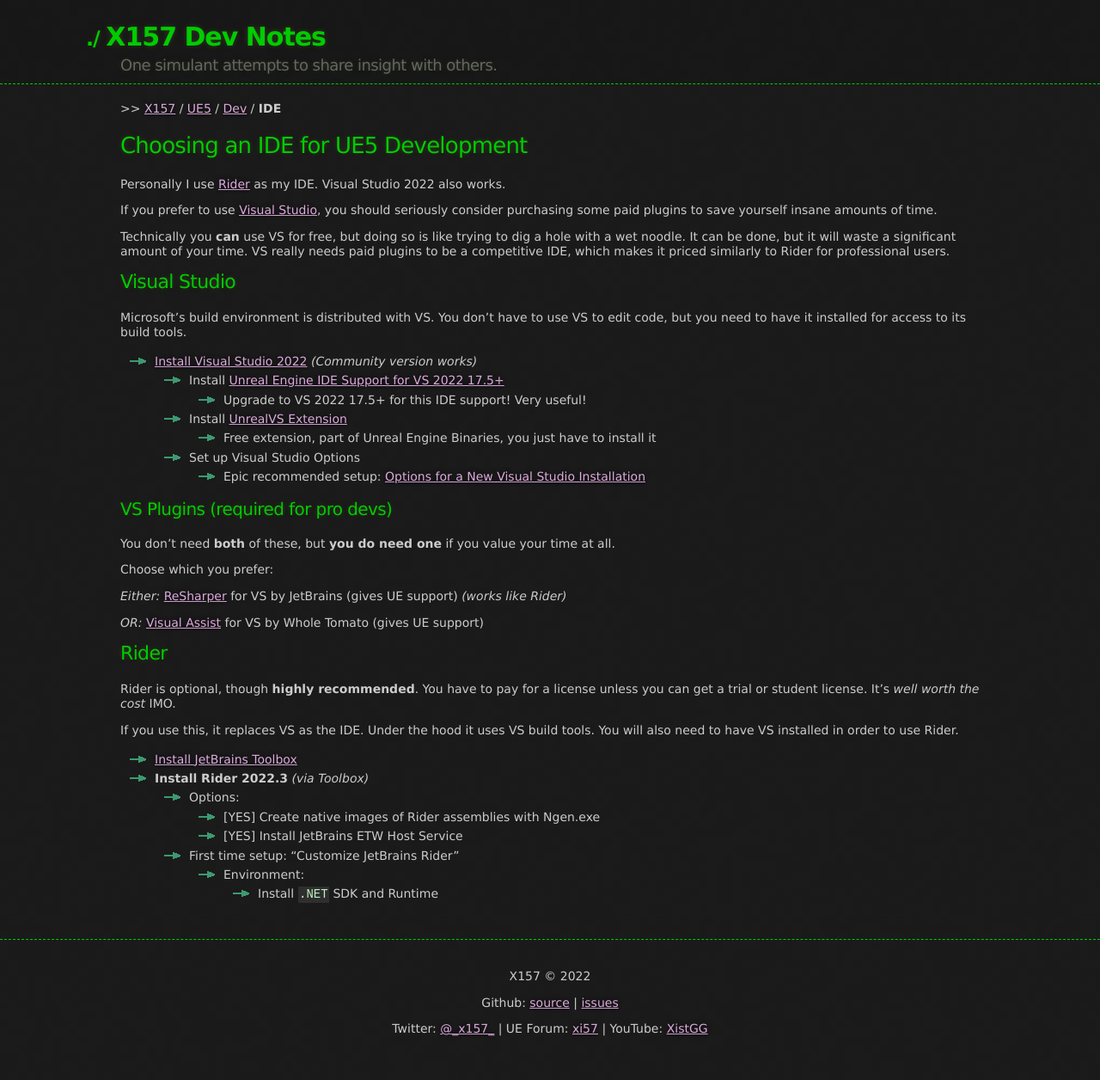
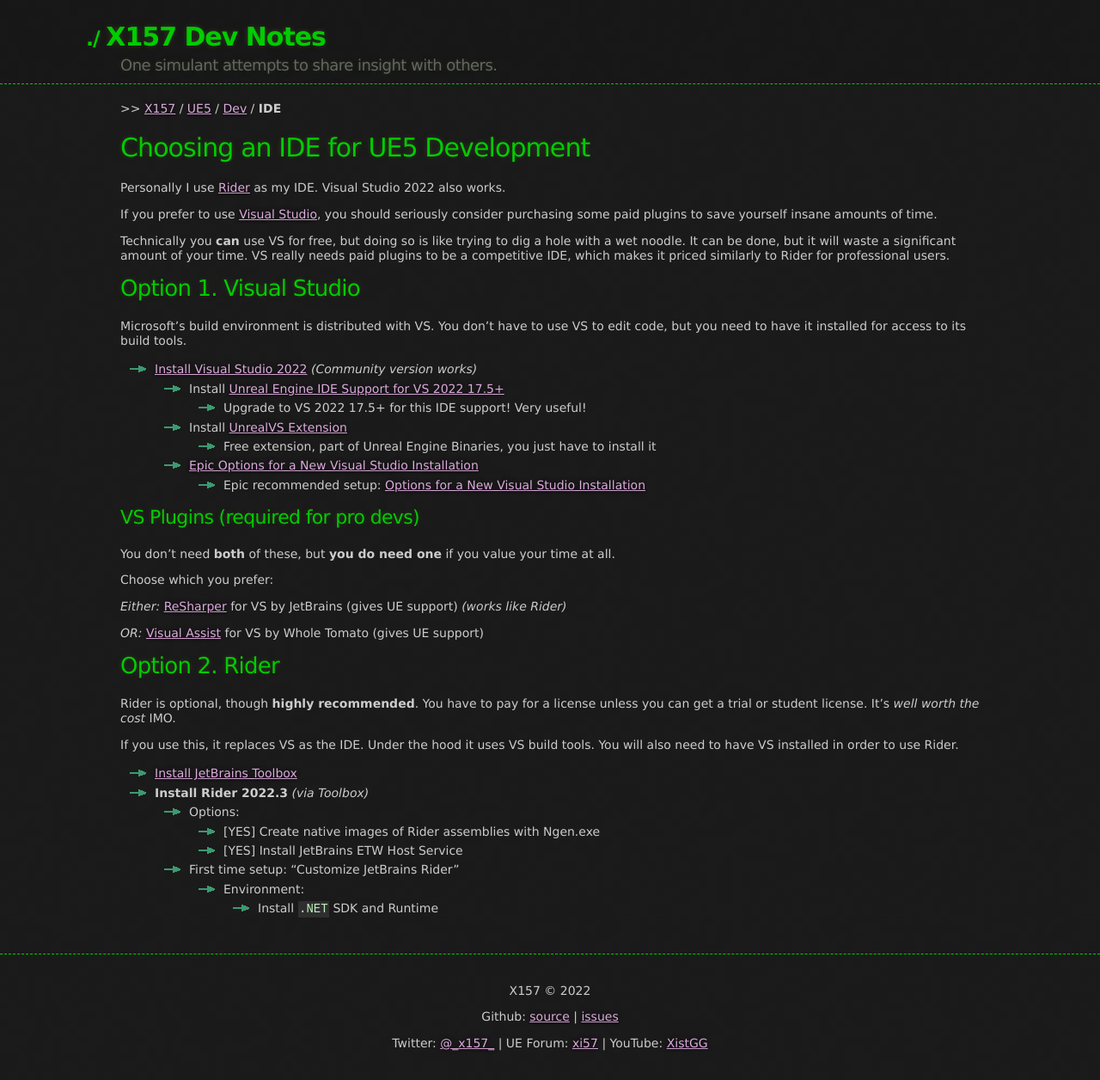
Before and after one commit to x157/x157.github.io, a Jekyll site: the page built from UE5/Dev/IDE.md, in a window 1280 px wide. Shown: the whole page at 86% size. Built offline with Jekyll 4.4.1, drawn with Linux system fonts in a browser that asks for light colours.

Commit message:
Iterate format

```diff
--- a/UE5/Dev/IDE.md
+++ b/UE5/Dev/IDE.md
@@ -5,7 +5,7 @@
 breadcrumb_name: "IDE"
 ---
 
-## Choosing an IDE for UE5 Development
+# Choosing an IDE for UE5 Development
 
 Personally I use [Rider](#Rider) as my IDE.
 Visual Studio 2022 also works.
@@ -21,7 +21,7 @@
 
 
 <a id='VS'></a>
-### Visual Studio
+## Option 1. Visual Studio
 
 Microsoft's build environment is distributed with VS.  You don't have to use VS to edit code,
 but you need to have it installed for access to its build tools.
@@ -31,12 +31,12 @@
     - Upgrade to VS 2022 17.5+ for this IDE support!  Very useful!
   - Install [UnrealVS Extension](https://docs.unrealengine.com/5.1/en-US/using-the-unrealvs-extension-for-unreal-engine-cplusplus-projects/)
     - Free extension, part of Unreal Engine Binaries, you just have to install it
-  - Set up Visual Studio Options
+  - [Epic Options for a New Visual Studio Installation](https://docs.unrealengine.com/5.0/en-US/setting-up-visual-studio-development-environment-for-cplusplus-projects-in-unreal-engine/)
       - Epic recommended setup: [Options for a New Visual Studio Installation](https://docs.unrealengine.com/5.0/en-US/setting-up-visual-studio-development-environment-for-cplusplus-projects-in-unreal-engine/)
 
 
 <a id='VSPlugins'></a>
-#### VS Plugins (required for pro devs)
+### VS Plugins (required for pro devs)
 
 You don't need **both** of these, but **you do need one** if you value your time at all.
 
@@ -50,7 +50,7 @@
 
 
 <a id='Rider'></a>
-### Rider
+## Option 2. Rider
 
 Rider is optional, though **highly recommended**.  You have to pay for a license unless
 you can get a trial or student license.  It's *well worth the cost* IMO.
```
